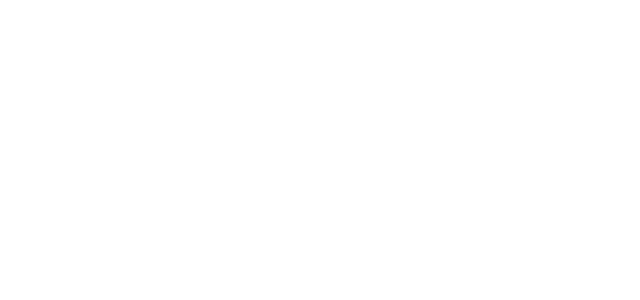
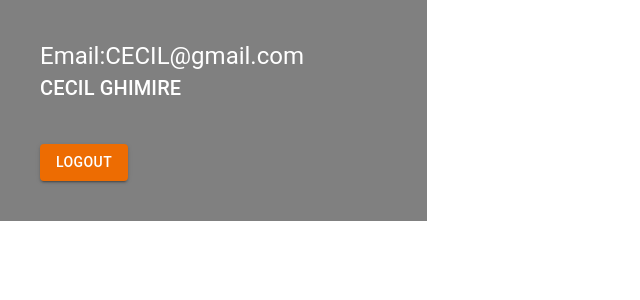
Before and after one commit to cecililu/loginfrontendinreact, a React (Create React App) app: page /dashboard in a window 1280 px wide. Before the commit this address had no page. Shown: the top 300 px of the page, without its empty margins (0-640 px from the left). Built offline with nearby package versions, Linux system fonts and the light colour scheme.

Commit message:
added dash board

```diff
--- a/src/App.js
+++ b/src/App.js
@@ -7,6 +7,8 @@
 import { LoginRegister } from "./Components/pages/auth/LoginRegister";
 import { SendPasswordResetEmail } from "./Components/pages/auth/SendPasswordResetEmail";
 import { ResetPasswordForm } from "./Components/pages/auth/ResetPasswordForm";
+import { Dashboard } from "./Components/pages/Dashboard";
+
 
 
 function App() {
@@ -20,7 +22,9 @@
                 <Route  path='login' element={<LoginRegister/>}/>
                 <Route  path='forgotpassord' element={<SendPasswordResetEmail/>}/>
                 <Route  path='resetpassword/:token' element={<ResetPasswordForm/>}/>
+
             </Route>
+            <Route  path='dashboard' element={<Dashboard/>}/>
           </Routes>
         </BrowserRouter>
     </div>
--- /dev/null
+++ b/src/Components/pages/Dashboard.js
@@ -0,0 +1,26 @@
+import { Button, CssBaseline, Grid, Typography } from '@mui/material'
+import React from 'react'
+import { useNavigate } from 'react-router-dom'
+
+export const Dashboard = () => {
+  const navigate=useNavigate()
+  const handleLogout=()=>{
+
+    navigate('/login')
+  }
+  return (
+    <CssBaseline>
+
+       <Grid container>
+          <Grid item sm={6} md={4}  sx={{backgroundColor:'gray',p:5,color:'white'}}>
+            <Typography variant='h5' >Email:CECIL@gmail.com</Typography>
+            <Typography variant='h6'>CECIL GHIMIRE</Typography>
+            <Button variant='contained' color='warning'  sx={{mt:5}} onClick={handleLogout}>Logout</Button>
+          </Grid>
+            <Grid item sm={6} md={4}>
+
+            </Grid>
+       </Grid>
+    </CssBaseline>
+  )
+}
--- a/src/Components/pages/auth/Login.js
+++ b/src/Components/pages/auth/Login.js
@@ -27,7 +27,7 @@
               msg:'Login Success',
               type:'',
            })
-           navigate('/')
+           navigate('/dashboard')
         }else{
              seterrorMsg({
               status:true,
--- a/src/Components/pages/auth/SendPasswordResetEmail.js
+++ b/src/Components/pages/auth/SendPasswordResetEmail.js
@@ -42,12 +42,9 @@
         <Typography variant="h6" component="h2" sx={{mt:5}}>Password Reset</Typography>
      <Box component='form' onSubmit={handleSubmit} noValidate sx={{ paddingTop:1}} id='login-form'>
      <TextField sx={{mx:2}} margin='normal' required fullWidth id='email' name='email' label="Email Address"/>
-
      {errorMsg.msg ? <Alert sx={{mx:3}} severity={errorMsg.status ?'error':'success'}>{errorMsg.msg}</Alert>:'' }
      <Box textAlign='center'>
-
     <Button sx={{mt:2,mb:2,px:5}} type='submit' variant='contained'>Send Email</Button>
-
    </Box>
 
 
```
